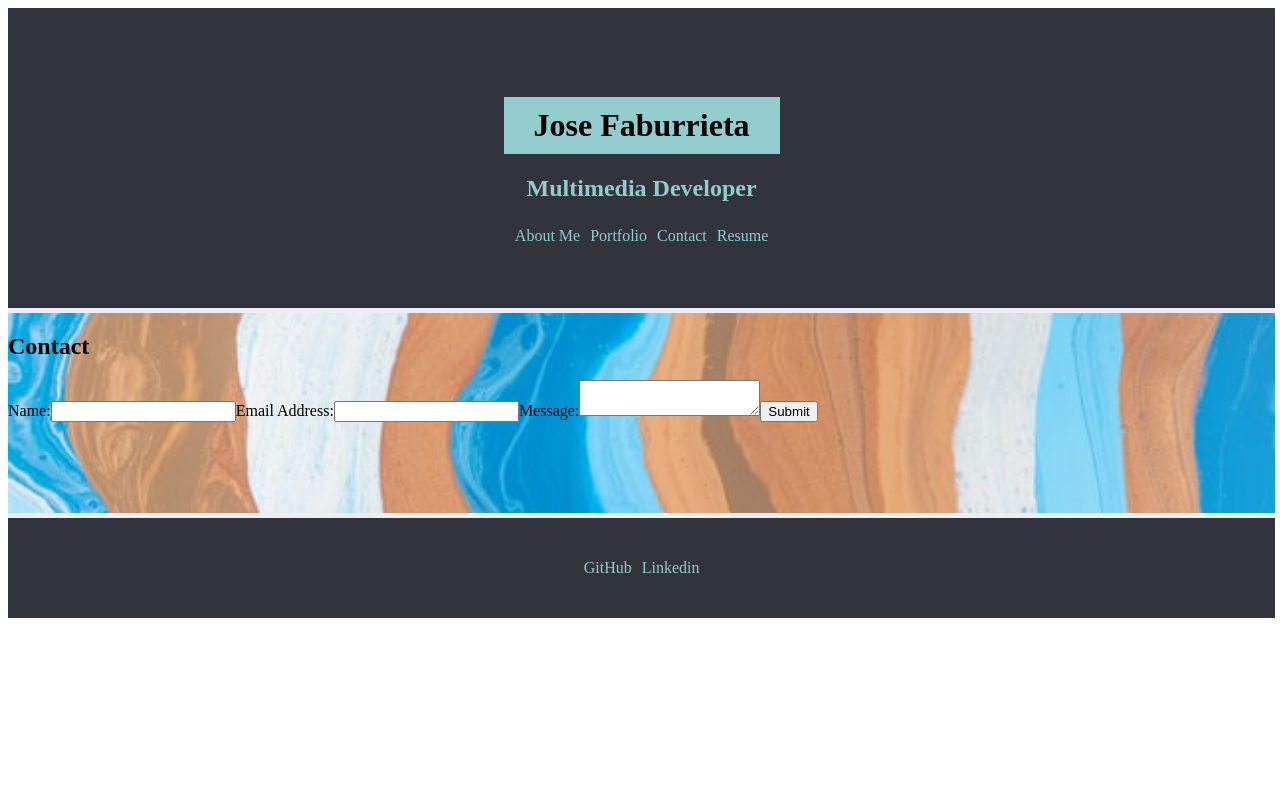
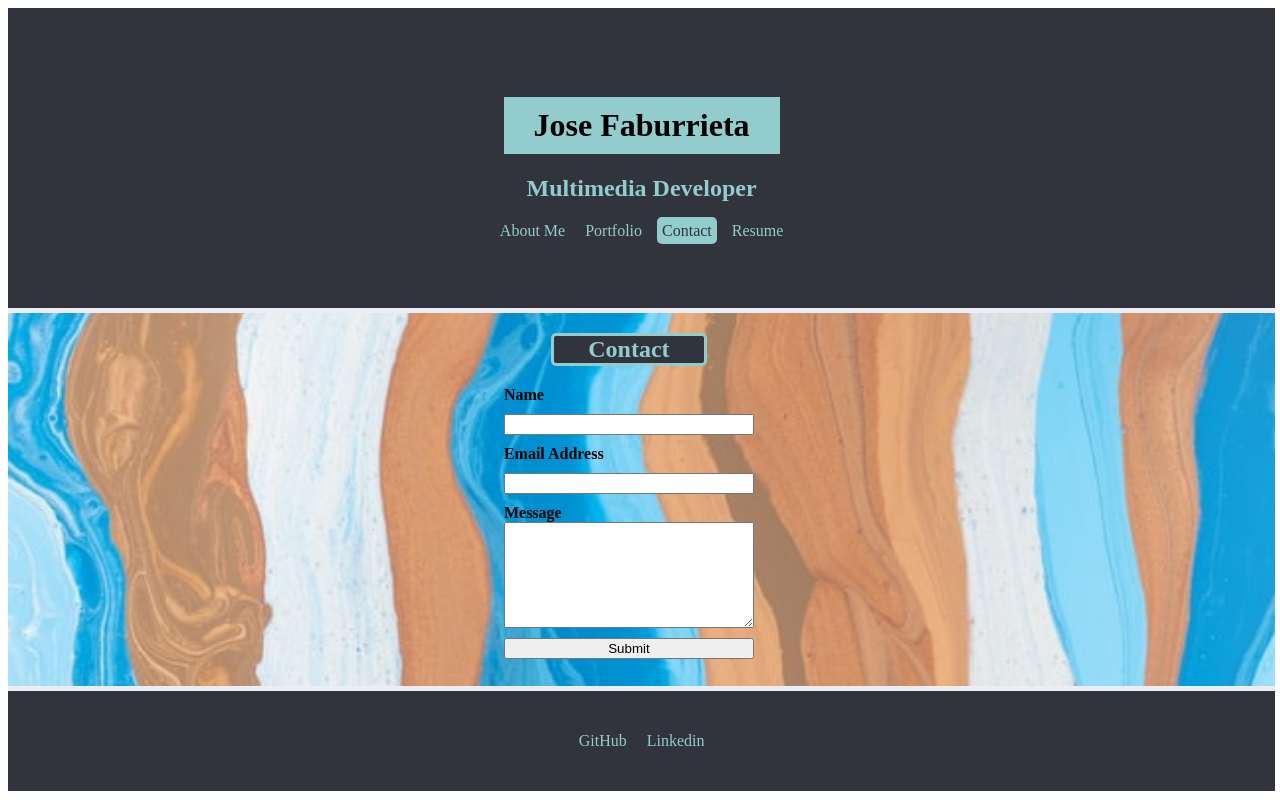
Before and after one commit to joe-toni/Latest_React_Portfolio, a React (Create React App) app: page /contact in a window 1280 px wide. Built offline with nearby package versions, Linux system fonts and the light colour scheme.

Commit message:
Adjusted the functionality of the nav bar and started styling the contact page

```diff
--- a/src/App.js
+++ b/src/App.js
@@ -1,4 +1,4 @@
-import React, {useState, useEffect} from 'react';
+import React from 'react';
 import { BrowserRouter as Router, Switch, Route } from 'react-router-dom';
 
 import background from "./images/pawel-czerwinski-background-pattern.jpg"
@@ -19,7 +19,7 @@ function App() {
       <Header/>
       <div className= "content-container">
       <Switch >
-        <Route exact path = "/" component = {Welcome}/>
+        <Route exact path = "/" component = {About}/>
         <Route exact path = "/aboutMe" component = {About}/>
         <Route exact path = "/portfolio" component = {Portfolio}/>
         <Route exact path = "/resume" component= {Resume}/>
--- a/src/Pages/About.js
+++ b/src/Pages/About.js
@@ -6,7 +6,7 @@ function About()
     return (
         <div className = "basic-container">
             <h2>About Me</h2>
-            <img src = {photo} alt = "Profile Picture"/>
+            <img src = {photo} alt = "Profile"/>
             <p>
             Full stack web developer in training, working on completing the UC Davis coding bootcamp. Recently acquired entry
             level skills for creating applications that follow the MVC architecture, and the MERN framework. Hoping to apply a
--- a/src/Pages/Contact.js
+++ b/src/Pages/Contact.js
@@ -1,19 +1,34 @@
-import React from "react";
-import { Form } from "react-bootstrap";
+import React, {useEffect, useState} from "react";
+
 
 function Contact()
 {
+    const [name, setName] = useState("");
+    const [email, setEmail] = useState("");
+    const[message, setMessage] = useState("");
+
+    const handleInputChange = (e) =>
+    {
+        const {name, value} = e.target;
+        if (name === "name")
+            {return setName(value);}
+        else if (name === "email")
+            {return setEmail(value);}
+        else if (name === "message")
+            {return setMessage(value);}
+    };
+
     return(
-        <div className= "contactForm-container">
+        <div className= "basic-container">
             <h2>Contact</h2>
             <form>
-                <label>Name:</label>
-                <input type={"text"}></input>
-                <label>Email Address:</label>
-                <input type={"text"}></input>
-                <label>Message:</label>
+                <label>Name</label>
+                <input type={"text"} name = "name" onChange={handleInputChange} ></input>
+                <label>Email Address</label>
+                <input type={"text"} name = "email" onChange={handleInputChange}></input>
+                <label>Message</label>
                 <textarea></textarea>
-                <input type={"submit"}></input>
+                <input type={"submit"} onChange={handleInputChange}></input>
             </form>
         </div>
     )
--- a/src/Pages/Portfolio.js
+++ b/src/Pages/Portfolio.js
@@ -83,27 +83,27 @@ function Portfolio()
                 ?
                     <div className = "portfolioView">
                         <div  className="thumbnail" onClick = {() => updateView(pillarProject)}>
-                            <img src = {Pillar} className="projectImg"/>
+                            <img src = {Pillar} className="projectImg" alt = "Pillar Project"/>
                             <h3 className="projectTitle">The Pillar Art Gallary</h3>
                         </div>
                         <div  className="thumbnail" onClick = {() => updateView(blogProject)}>
-                            <img src = {Blog} className="projectImg"/>
+                            <img src = {Blog} className="projectImg" alt = "Blog Project"/>
                             <h3 className="projectTitle">The Tech Blog</h3>
                         </div>
                         <div  className="thumbnail" onClick = {() => updateView(travelProject)}>
-                            <img src = {Travel} className="projectImg"/>
+                            <img src = {Travel} className="projectImg" alt = "Travel Project"/>
                             <h3 className="projectTitle">There And Back Again</h3>
                         </div>
                         <div  className="thumbnail" onClick = {() => updateView(weatherProject)}>
-                            <img src = {Weather} className="projectImg"/>
+                            <img src = {Weather} className="projectImg" alt = "Weather Project"/>
                             <h3 className="projectTitle">The Weather Dashboard</h3>
                         </div>
                         <div  className="thumbnail" onClick = {() => updateView(schedulerProject)}>
-                            <img src = {Scheduler} className="projectImg"/>
+                            <img src = {Scheduler} className="projectImg" alt = "Scheduler Project"/>
                             <h3 className="projectTitle">Daily Planner</h3>
                         </div>
                         <div  className="thumbnail" onClick = {() => updateView(workoutProject)}>
-                            <img src = {Workout} className="projectImg"/>
+                            <img src = {Workout} className="projectImg" alt = "Workout Project"/>
                             <h3 className="projectTitle">Workout Tracker</h3>
                         </div>
                     </div>
--- a/src/components/Header.js
+++ b/src/components/Header.js
@@ -1,5 +1,6 @@
-import React from "react";
+import React, {useState} from "react";
 import {Link} from "react-router-dom";
+import Welcome from "../Pages/Welcome";
 import Navigation from "./Navigation";
 
 function Header()
@@ -7,10 +8,10 @@ function Header()
     return (
 
     <div className = "header-container">
-        <Link to= "/" className = "title-container">
+        <div className = "title-container">
             <h1 className= "title">Jose Faburrieta</h1>
             <h2 className= "subtitle"> Multimedia Developer</h2>
-        </Link>
+        </div>
         <Navigation/>
     </div>
     )
--- a/src/components/Navigation.js
+++ b/src/components/Navigation.js
@@ -3,12 +3,54 @@ import {Link} from "react-router-dom";
 
 function Navigation()
 {
+    const [aboutMe, selectAboutMe] = useState(true);
+    const [portfolio, selectPortfolio] = useState(false);
+    const [contact, selectContact] = useState(false);
+    const[resume, selectResume] = useState(false);
+
+    const setCurrent = (current) =>
+    {
+        if (current === "/aboutMe")
+            {
+                selectAboutMe(true);
+                selectPortfolio(false);
+                selectContact(false);
+                selectResume(false);
+            }
+        else if (current === "/portfolio")
+            {
+                selectAboutMe(false);
+                selectPortfolio(true);
+                selectContact(false);
+                selectResume(false);
+            }
+        else if (current === "/contact")
+            {
+                selectAboutMe(false);
+                selectPortfolio(false);
+                selectContact(true);
+                selectResume(false);
+            }
+        else if (current === "/resume")
+            {
+                selectAboutMe(false);
+                selectPortfolio(false);
+                selectContact(false);
+                selectResume(true);
+            }
+    }
+
+    useEffect(() => {
+        const current = window.location.pathname
+        setCurrent(current);
+      },[]);
+
     return(
         <nav className = "Navigation-container">
-           <Link to= "/aboutMe" className="nav-links">About Me</Link>
-           <Link to= "/portfolio" className="nav-links">Portfolio</Link>
-           <Link to= "/contact" className="nav-links">Contact</Link>
-           <Link to= "/resume" className="nav-links">Resume</Link>
+           <Link to= "/aboutMe" className={aboutMe? "current" : "standby"} onClick = {() => setCurrent("/aboutMe")}>About Me</Link>
+           <Link to= "/portfolio" className={portfolio? "current" : "standby"}  onClick = {() => setCurrent("/portfolio")}>Portfolio</Link>
+           <Link to= "/contact" className={contact? "current" : "standby"}  onClick = {() => setCurrent("/contact")}>Contact</Link>
+           <Link to= "/resume" className={resume? "current" : "standby"}  onClick = {() => setCurrent("/resume")}>Resume</Link>
         </nav>
     )
 }
--- a/src/style.css
+++ b/src/style.css
@@ -52,9 +52,17 @@
 
 a
     {
+        padding: 5px;
         margin: 5px;
         color: var(--softblue);
         text-decoration: none;
+    }
+
+    .current
+    {
+        background-color: var(--softblue);
+        color: var(--currentgrey);
+        border-radius: 5px;
     }
 
 .content-container
@@ -188,3 +196,25 @@ a
 {
     text-decoration: underline;
 }
+
+form
+{
+    width: 250px;
+    height: 300px;
+    display: flex;
+    flex-direction: column;
+}
+
+label
+{
+    font-weight: bolder;
+}
+
+input
+{
+    margin: 10px 0;
+}
+textarea
+{
+    height: 100px;
+}
```
